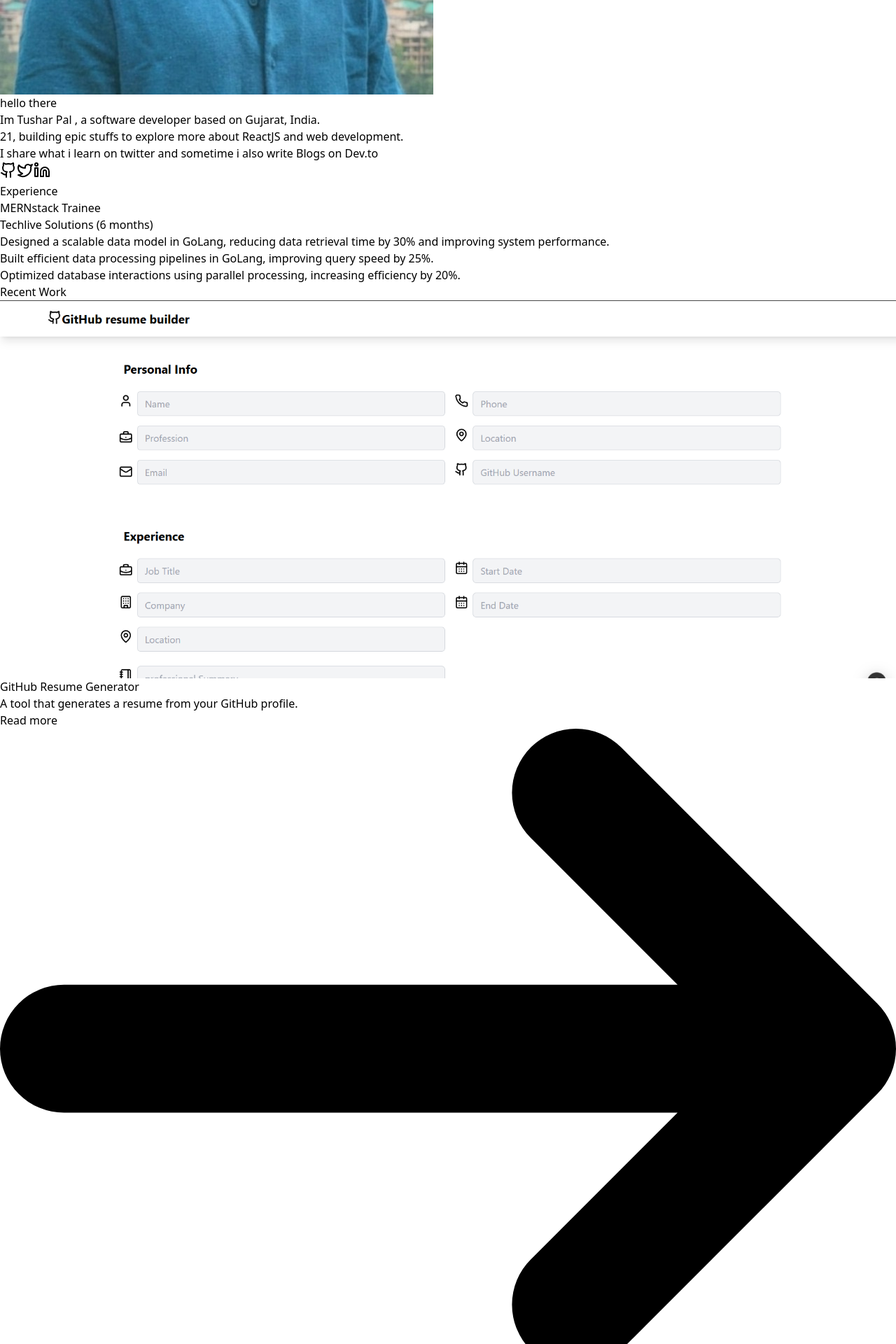
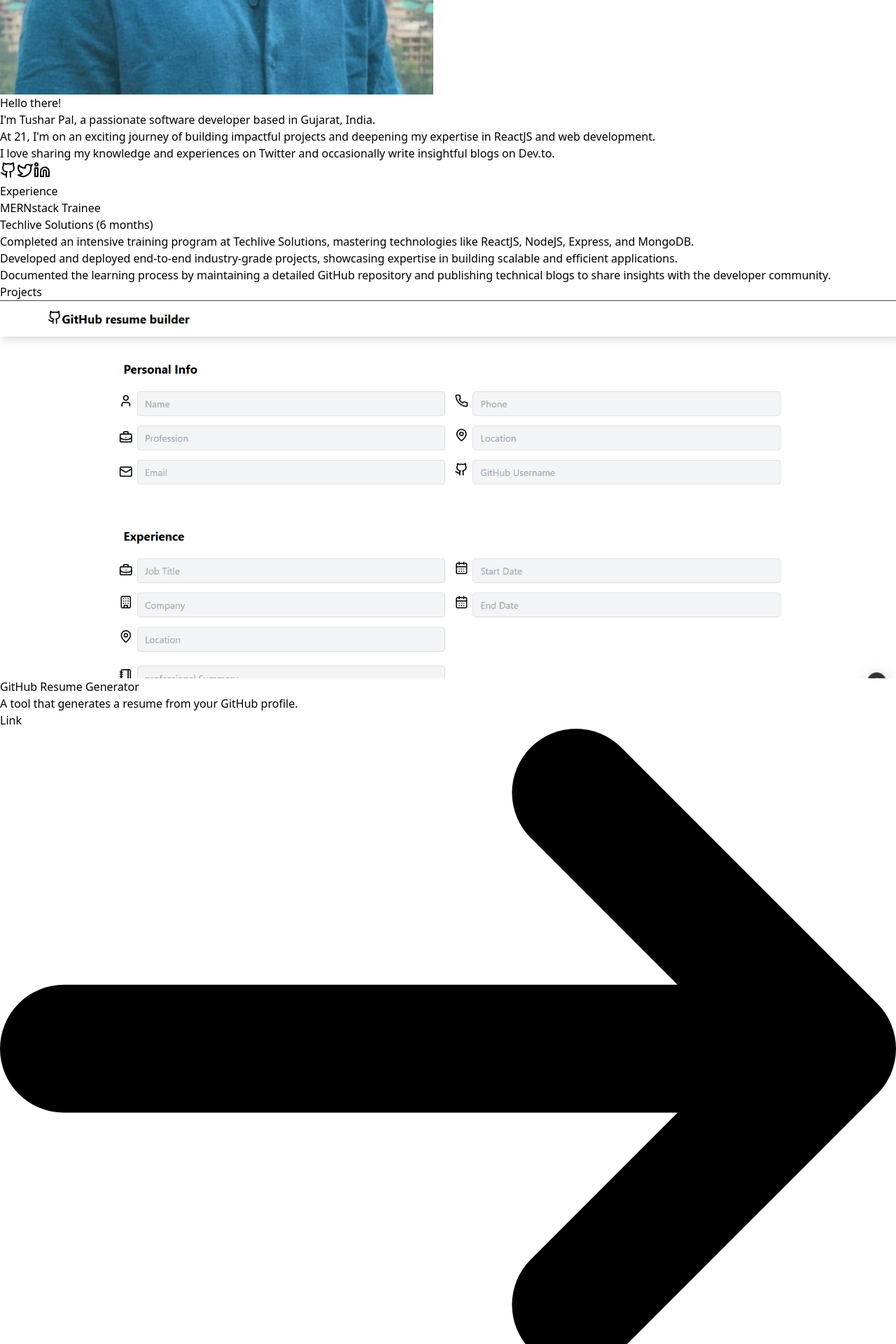
Before and after one commit to Tusharpal353/SP-Portfolio, a React (Vite) app: page / in a window 1280 px wide. Shown: the part 900-2820 px from the top of the page at 70% size. Built offline with nearby package versions, Linux system fonts and the light colour scheme.

Commit message:
`Refactored code in Details, Profile, Projects, and TechStack components`

```diff
--- a/src/Compontents/Details.jsx
+++ b/src/Compontents/Details.jsx
@@ -44,13 +44,14 @@
         <h2 className="text-2xl font-semibold mb-2">MERNstack Trainee</h2>
         <h3 className="text-xl text-gray-600 mb-4">Techlive Solutions (6 months)</h3>
         <ul className="list-disc pl-5 space-y-2">
-          <li>Designed a scalable data model in GoLang, reducing data retrieval time by 30% and improving system performance.</li>
-          <li>Built efficient data processing pipelines in GoLang, improving query speed by 25%.</li>
-          <li>Optimized database interactions using parallel processing, increasing efficiency by 20%.</li>
-        </ul>
+  <li>Completed an intensive training program at Techlive Solutions, mastering technologies like ReactJS, NodeJS, Express, and MongoDB.</li>
+  <li>Developed and deployed end-to-end industry-grade projects, showcasing expertise in building scalable and efficient applications.</li>
+  <li>Documented the learning process by maintaining a detailed GitHub repository and publishing technical blogs to share insights with the developer community.</li>
+</ul>
+
       </div>
 
-      <h2 className="text-3xl font-bold mt-8 mb-4">Recent Work</h2>
+      <h2 className="text-3xl font-bold mt-8 mb-4">Projects</h2>
       <Projects />
 
       <TechStack />
--- a/src/Compontents/Profile.jsx
+++ b/src/Compontents/Profile.jsx
@@ -21,10 +21,17 @@
         />
       </div>
       <div>
-        <h1 className="font-bold text-2xl mt-12 mx-4">hello there</h1>
-        <h1 className="m-4">Im Tushar Pal , a software developer based on Gujarat, India.</h1>
-        <h1 className="ml-4">21, building epic stuffs to explore more about ReactJS and web development. <br></br>I share what i learn on twitter and sometime i also write Blogs on Dev.to </h1>
-      </div>
+  <h1 className="font-bold text-2xl mt-12 mx-4">Hello there!</h1>
+  <p className="m-4">
+    I'm Tushar Pal, a passionate software developer based in Gujarat, India.
+  </p>
+  <p className="ml-4">
+    At 21, I'm on an exciting journey of building impactful projects and deepening my expertise in ReactJS and web development.
+    <br />
+    I love sharing my knowledge and experiences on Twitter and occasionally write insightful blogs on Dev.to.
+  </p>
+</div>
+
      <div>
       <button className="m-2 border-2 p-2 rounded-full">
 
--- a/src/Compontents/Projects.jsx
+++ b/src/Compontents/Projects.jsx
@@ -91,15 +91,16 @@
 import Netflix from "../assets/netflixgpt.png";
 import Medium from "../assets/Medium.png";
 import Eatease from "../assets/eatease.png";
+import { link } from 'framer-motion/client';
 
-const ProjectCard = ({ title, description, imageSrc }) => (
+const ProjectCard = ({ title, description, imageSrc,link }) => (
   <div className="bg-white border border-gray-200 rounded-lg shadow-md overflow-hidden">
     <img className="w-full h-48 object-cover" src={imageSrc} alt={title} />
     <div className="p-5">
       <h3 className="mb-2 text-2xl font-bold tracking-tight text-gray-900">{title}</h3>
       <p className="mb-3 font-normal text-gray-700">{description}</p>
-      <a href="#" className="inline-flex items-center px-3 py-2 text-sm font-medium text-center text-white bg-blue-700 rounded-lg hover:bg-blue-800 focus:ring-4 focus:outline-none focus:ring-blue-300">
-        Read more
+      <a href={link} className="inline-flex items-center px-3 py-2 text-sm font-medium text-center text-white bg-blue-700 rounded-lg hover:bg-blue-800 focus:ring-4 focus:outline-none focus:ring-blue-300">
+        Link
         <svg className="rtl:rotate-180 w-3.5 h-3.5 ms-2" aria-hidden="true" xmlns="http://www.w3.org/2000/svg" fill="none" viewBox="0 0 14 10">
           <path stroke="currentColor" strokeLinecap="round" strokeLinejoin="round" strokeWidth="2" d="M1 5h12m0 0L9 1m4 4L9 9"/>
         </svg>
@@ -113,22 +114,26 @@
     {
       title: "GitHub Resume Generator",
       description: "A tool that generates a resume from your GitHub profile.",
-      imageSrc: GithubResume
+      imageSrc: GithubResume,
+      link:"https://github-resume-tusharpal.vercel.app/"
     },
     {
       title: "Netflix-Gemini",
       description: "A Gemini based netflix web app.",
-      imageSrc: Netflix
+      imageSrc: Netflix,
+      link:"https://github.com/Tusharpal353/Netflix-GPT"
     },
     {
       title: "Medium Blogging ",
       description: "A Blogging website with real time working backend",
-      imageSrc: Medium
+      imageSrc: Medium,
+      link:"https://medium-blog-ten-rosy.vercel.app/"
     },
     {
       title: "Eatease",
       description: "A Reastaurant table booking app with ADMIN access.",
-      imageSrc: Eatease
+      imageSrc: Eatease,
+      link:"https://github.com/Tusharpal353/Eatease/tree/main"
     }
   ];
 
@@ -136,7 +141,11 @@
     <div className="grid grid-cols-1 md:grid-cols-2 gap-6">
       {projectsData.map((project, index) => (
         <ProjectCard key={index} {...project} />
+
       ))}
+      <div className='text-2xl font-bold'>
+        A notion link to my other works - <span className='text-red-500'><a href="https://knotty-cardigan-f50.notion.site/Tushar-Pal-155a2e68a299801e8f67c2fdaf2ec597">LINK</a></span>
+      </div>
     </div>
   );
 };
--- a/src/Compontents/TechStack.jsx
+++ b/src/Compontents/TechStack.jsx
@@ -25,7 +25,7 @@
 
 const TechStack = () => {
   const technologies = [
-    "ReactJS", "JavaScript", "TailwindCSS", "NodeJS", "Express",
+    "ReactJS","Nextjs", "JavaScript", "TailwindCSS", "NodeJS", "Express",
     "Redux", "GSAP", "PostgreSQL", "MongoDB", "Docker"
   ];
 
```
